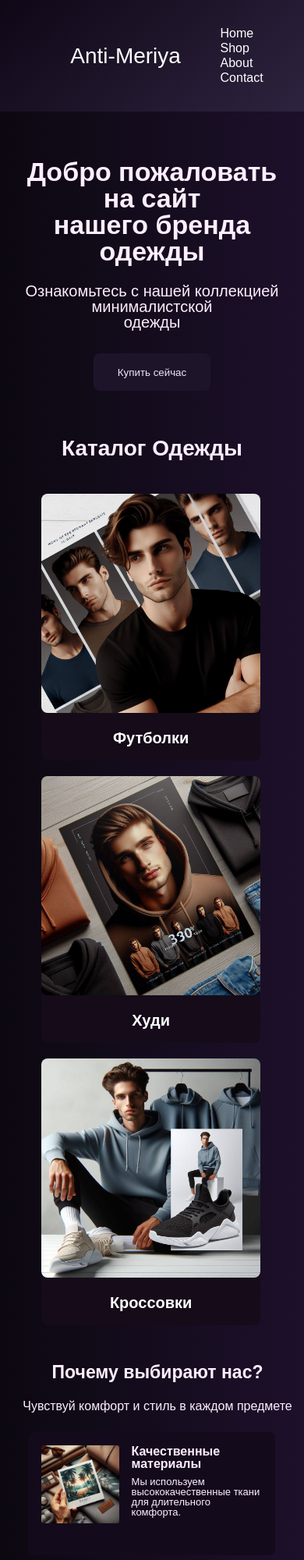
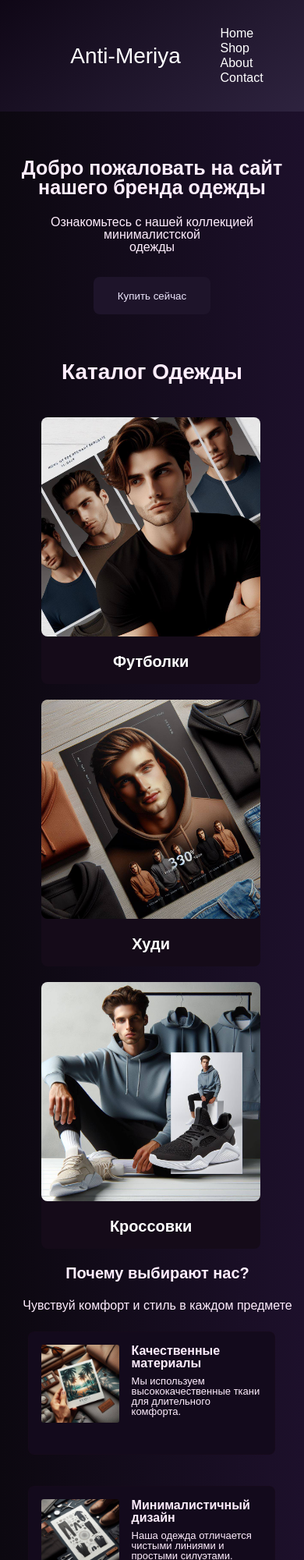
Before and after one commit to normansrgn/courswork_layout, a plain HTML site: page index.html in a window 390 px wide. Shown: the top 2000 px of the page at 78% size. Drawn offline with Linux system fonts and the light colour scheme.

Commit message:
small_fix

```diff
--- a/styles/moble_adaptive.CSS
+++ b/styles/moble_adaptive.CSS
@@ -1,18 +1,28 @@
+@media (max-width: 768px) {
+    .hello_text {
+        font-size: 25px;
+    }
 
-
-@media (max-width: 768px) {
+    .small_hellotext {
+        font-size: 18px;
+    }
 
 
 }
 
 @media (max-width: 992px) {
     .hello_text {
-        font-size: 34px;
+        font-size: 25px;
+    }
+
+    .small_hellotext {
+        font-size: 18px;
     }
 
     .input_subs {
         width: 243px;
     }
+
 
 
 
@@ -126,6 +136,7 @@
     .container-sm {
         width: 90%;
     }
+
     .inst_post_card {
         height: 430px;
         width: 311px;
@@ -168,9 +179,7 @@
         margin-left: 16px;
     }
 
-    .promo_section_text {
-        font-size: 23px;
-    }
+
 
     .header_section {
         width: 100%;
@@ -201,5 +210,28 @@
         flex-direction: column;
     }
 
+    .small_sub_text {
+        font-size: 12px;
+    }
+
+    .promo_section_text {
+        font-size: 20px;
+    }
+
+    .subscrb_man_text {
+        font-size: 20px;
+    }
+
+    .hello_section {
+        padding-bottom: 0px;
+    }
+
+    .promo_section_text {
+        padding-top: 0px;
+    }
+
+    .small_hellotext {
+        font-size: 16px;
+    }
 
 }
```
